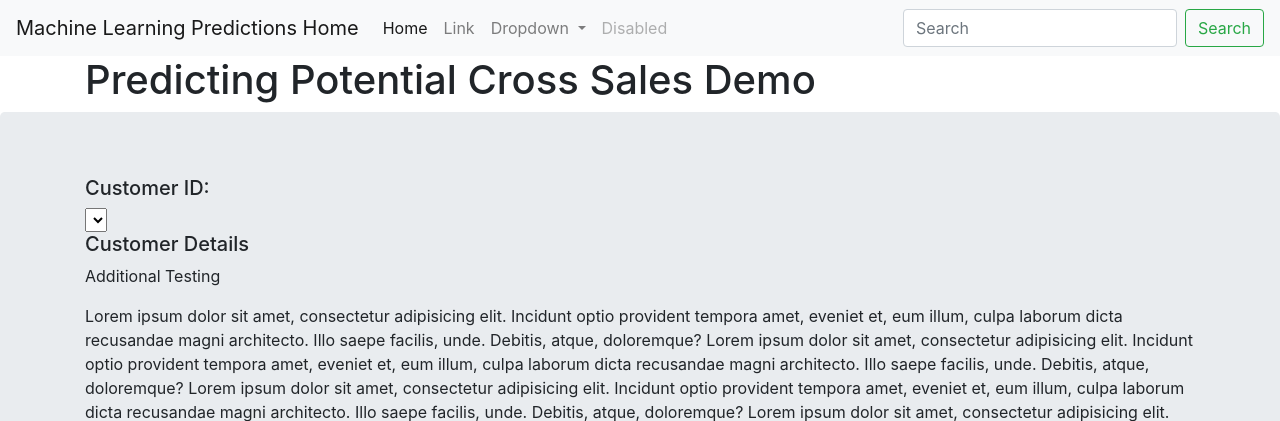
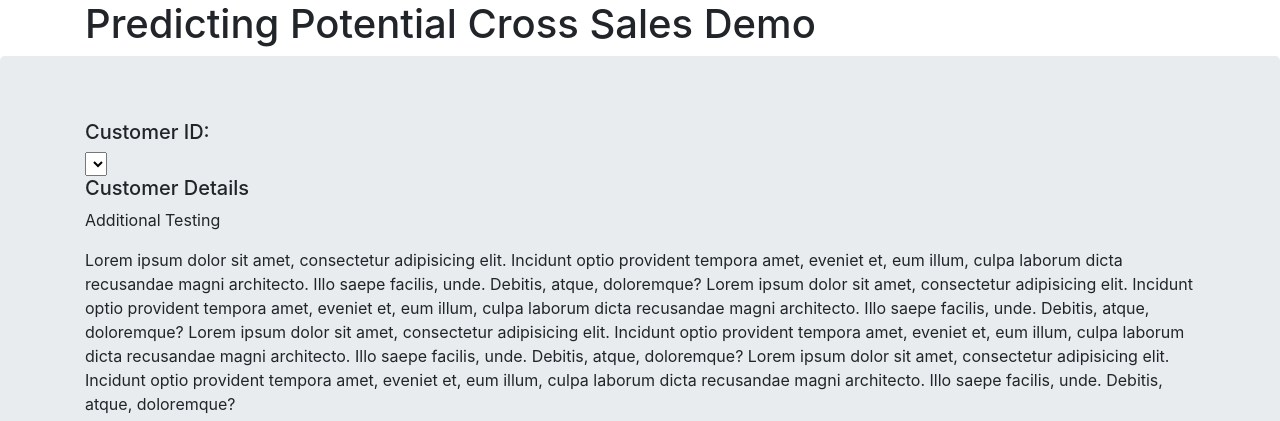
Before and after one commit to szerpa17/cross-sell-predictions, a Flask app: page / in a window 1280 px wide. Shown: the top 421 px of the page. Run offline with Flask 2, Linux system fonts and the light colour scheme; data that the repository does not hold is empty; some libraries are stand-ins or nearby versions.

Commit message:
commented out navbar code

```diff
--- a/templates/modules/navbar.html
+++ b/templates/modules/navbar.html
@@ -1,5 +1,5 @@
 {% block navbar %}
-<nav class="navbar navbar-expand-lg navbar-light bg-light">
+<!-- <nav class="navbar navbar-expand-lg navbar-light bg-light">
     <a class="navbar-brand" href="../layout.html">Machine Learning Predictions Home</a>
     <button class="navbar-toggler" type="button" data-toggle="collapse" data-target="#navbarSupportedContent" aria-controls="navbarSupportedContent" aria-expanded="false" aria-label="Toggle navigation">
       <span class="navbar-toggler-icon"></span>
@@ -33,6 +33,6 @@
         <button class="btn btn-outline-success my-2 my-sm-0" type="submit">Search</button>
       </form>
     </div>
-  </nav>
+  </nav> -->
 
 {% endblock navbar %}
```
